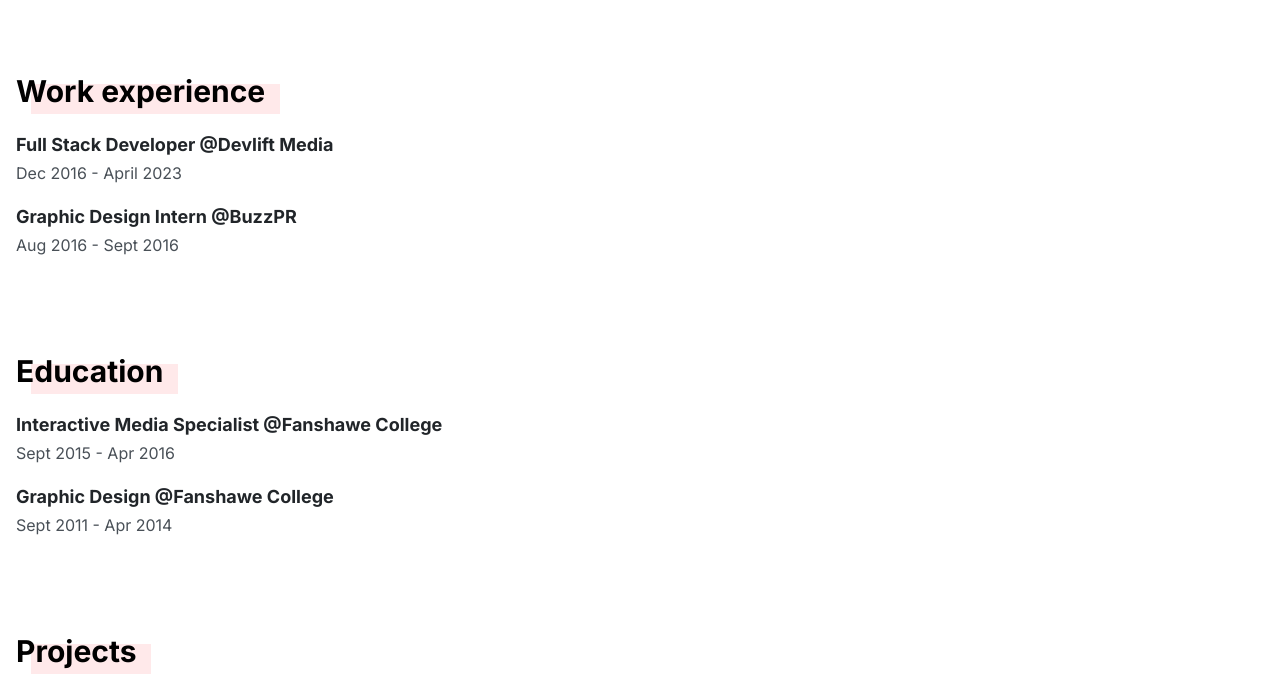
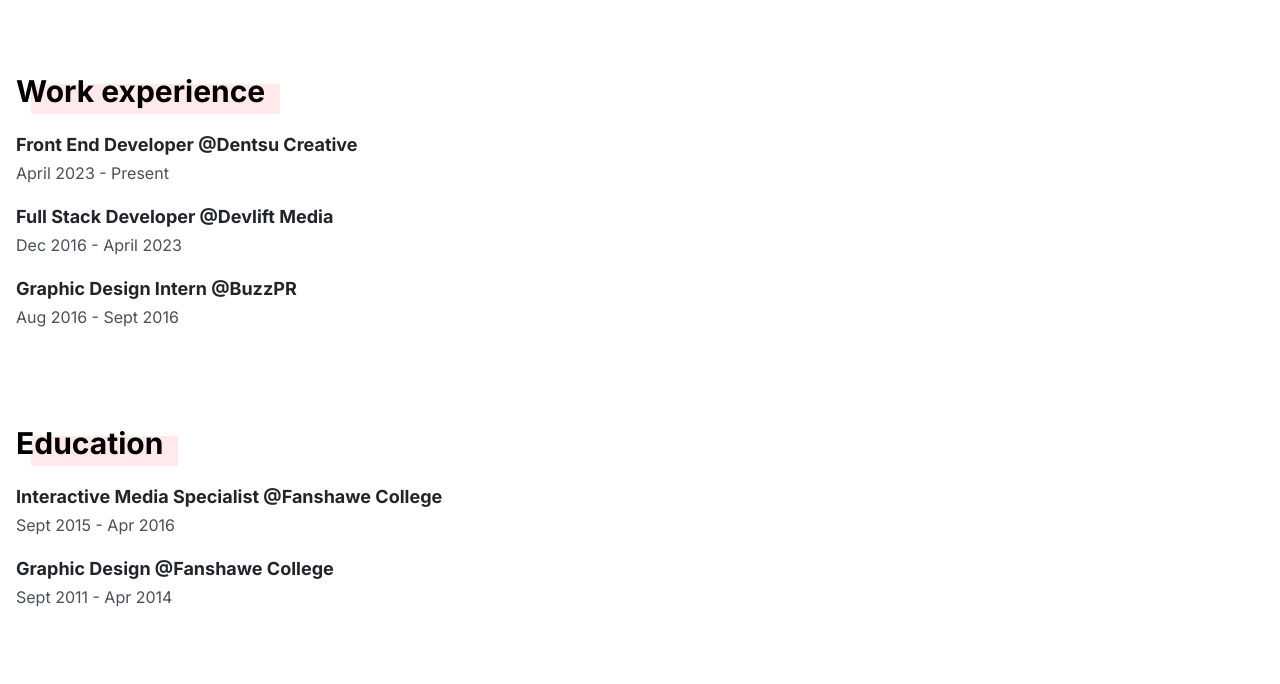
Before and after one commit to randyphalla/randyphalla.github.io, an Astro site: page / in a window 1280 px wide. Shown: the part 1440-2124 px from the top of the page. Built offline with nearby package versions, Linux system fonts and the light colour scheme; Astro itself is replaced by a stand-in of ours.

Commit message:
Update packages and job

```diff
--- a/src/pages/index.astro
+++ b/src/pages/index.astro
@@ -5,13 +5,13 @@ import Portfolio from '@components/Portfolio';
 import type { PortfolioType } from '@types/Portfolio';
 
 const works = [
-	// {
-	// 	role: 'Front End Developer',
-	// 	href: 'https://www.dentsucreative.com/',
-	// 	hrefLabel: "Redirect to Dentsu Creative's site",
-	// 	company: 'Dentsu Creative',
-	// 	date: 'April 2023 - Present',
-	// },
+	{
+		role: 'Front End Developer',
+		href: 'https://www.dentsucreative.com/',
+		hrefLabel: "Redirect to Dentsu Creative's site",
+		company: 'Dentsu Creative',
+		date: 'April 2023 - Present',
+	},
 	{
 		role: 'Full Stack Developer',
 		href: 'https://devlift.com/',
```
Also changed, not shown: 1 other file.
